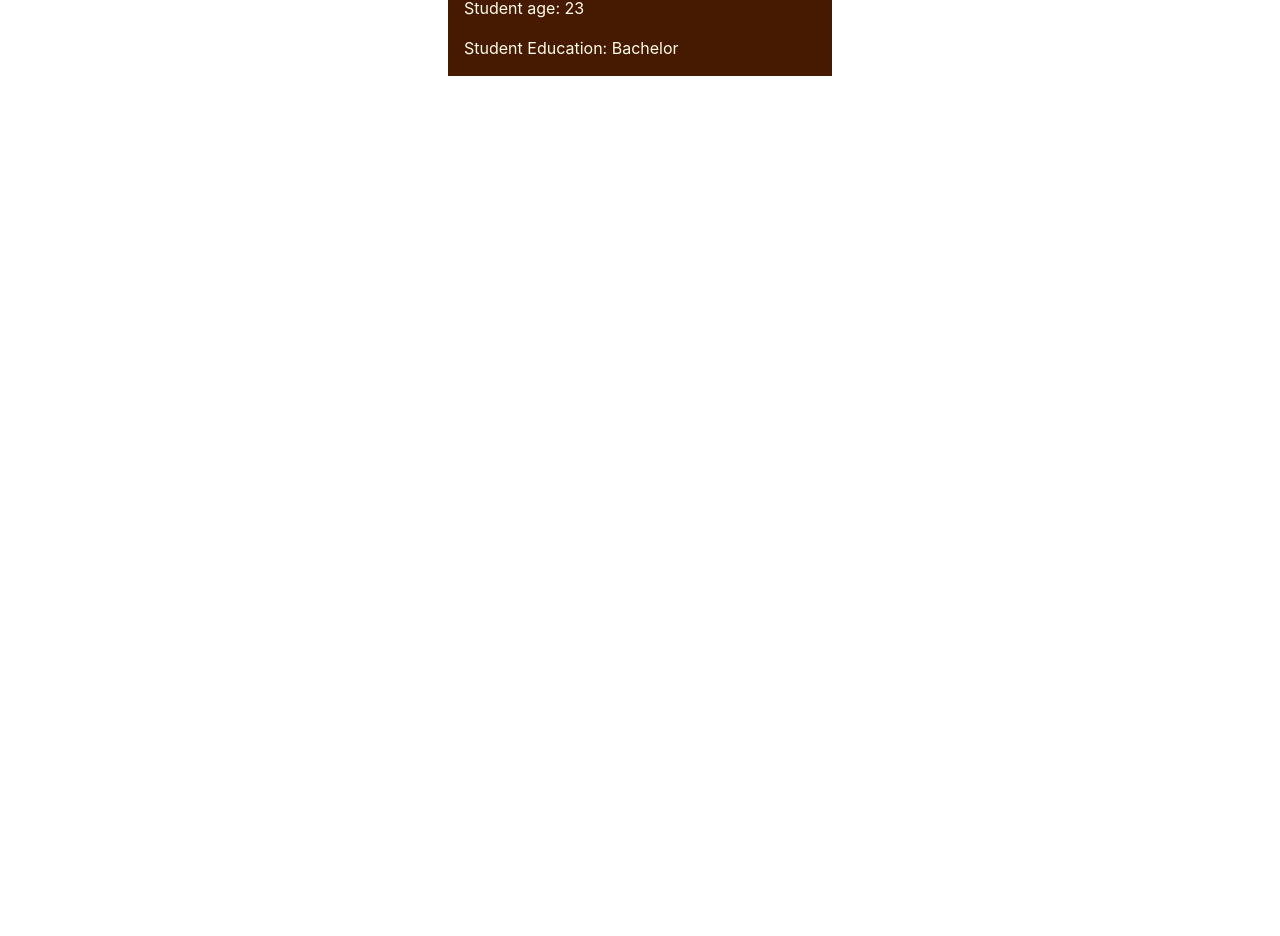
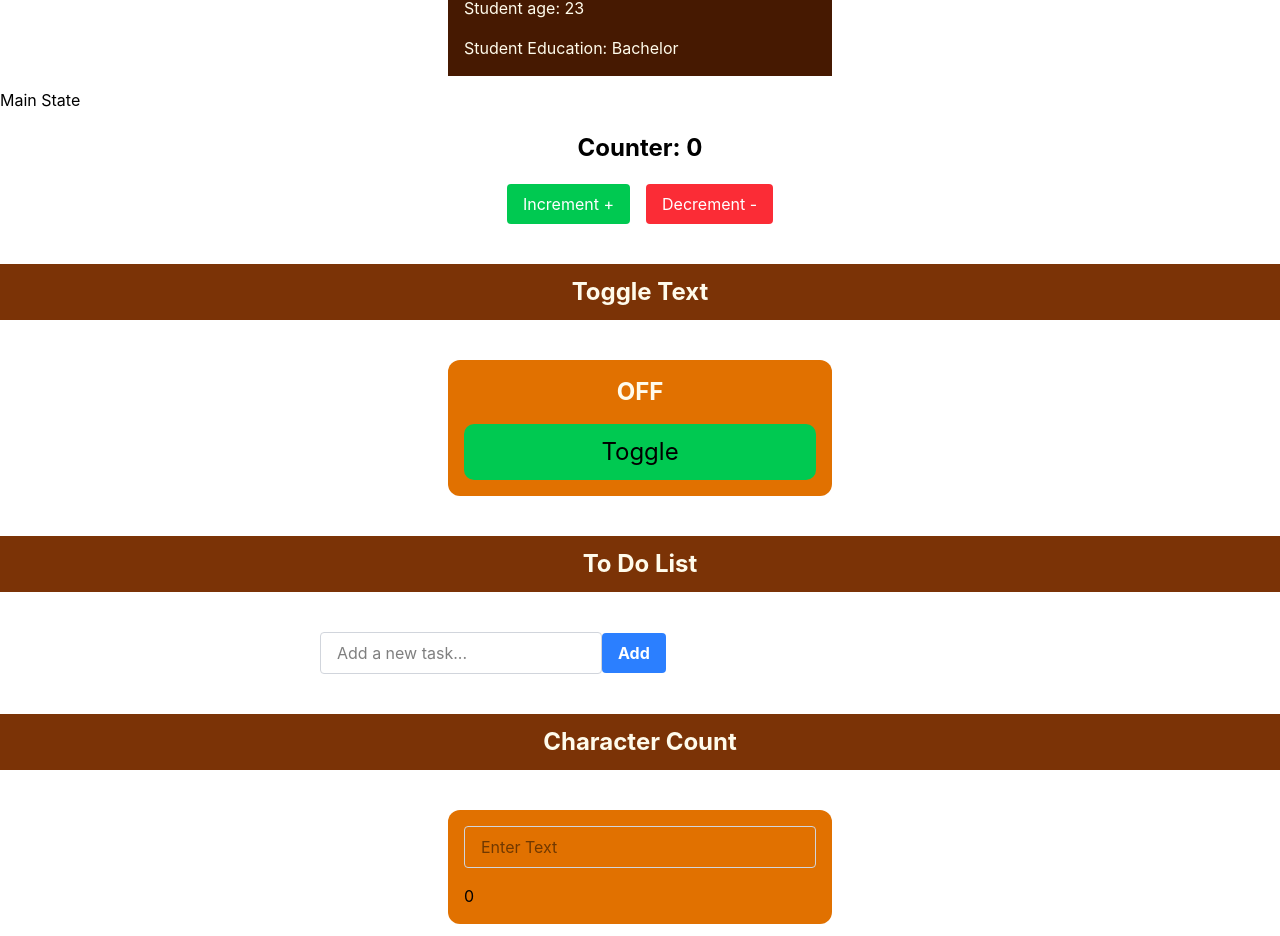
Before and after one commit to muhammadali-aza/reactjs, a React (Vite) app: page / in a window 1280 px wide. Shown: the part 3556-4492 px from the top of the page. Before the commit the page ends 3644 px from the top, so only its background shows below. Built offline with nearby package versions, Linux system fonts and the light colour scheme.

Commit message:
useState Hooks

```diff
--- a/src/App.jsx
+++ b/src/App.jsx
@@ -1,8 +1,11 @@
 import UserCardProps from "./components/UserCardProps";
+import MainState from "./stateManagement/MainState";
 
 export default function App() {
   return <>
   {/* UserCard Components & Props */}
   <UserCardProps />
+  {/* State Management */}
+  <MainState />
   </>
 }
--- /dev/null
+++ b/src/stateManagement/Counter.jsx
@@ -0,0 +1,15 @@
+import { useState } from "react"
+
+export default function Counter() {
+    const [counter, setcounter] = useState(0)
+
+    return <>
+    <div className="max-w-1/2 m-auto text-center">
+    <h1 className="text-2xl font-bold my-5">Counter: {counter}</h1>
+    <div className="flex justify-center space-x-4">
+    <button onClick={() => setcounter(counter + 1)} className="bg-green-500 text-white px-4 py-2 rounded">Increment +</button>
+    <button onClick={() => setcounter(counter - 1)} className="bg-red-500 text-white px-4 py-2 rounded">Decrement -</button>
+    </div>
+    </div>
+    </>
+}
--- /dev/null
+++ b/src/stateManagement/CounterCount.jsx
@@ -0,0 +1,12 @@
+import { useState } from "react"
+
+export default function CounterCount() {
+    const [text, settext] = useState("")
+    return <>
+    <h1 className="bg-amber-900 my-10 p-3 text-center text-amber-50 font-bold text-2xl ">Character Count</h1>
+    <div className="bg-amber-600 max-w-sm m-auto  my-3 p-4 grid grid-cols-1 gap-4 items-center rounded-[12px]">
+        <input type="text" placeholder="Enter Text" required className="border border-gray-300 rounded py-2 px-4 focus:outline-none focus:ring-2 focus:ring-blue-500" onChange={(e) => settext(e.target.value)}/>
+        <p>{text.length}</p>
+    </div>
+    </>
+}
--- /dev/null
+++ b/src/stateManagement/MainState.jsx
@@ -0,0 +1,14 @@
+import Counter from "./Counter";
+import CounterCount from "./CounterCount";
+import ToDo from "./ToDo";
+import ToggleText from "./ToggleText";
+
+export default function MainState() {
+    return <>
+    <h1>Main State</h1>
+    <Counter />
+    <ToggleText />
+    <ToDo />
+    <CounterCount />
+    </>
+}
--- /dev/null
+++ b/src/stateManagement/ToDo.jsx
@@ -0,0 +1,25 @@
+import { useState } from "react"
+
+export default function ToDo() {
+    const [tasks, settasks] = useState("")
+    const [lists, setlists] = useState([])
+
+    const addList = () => {
+        setlists([...lists, tasks])
+        settasks("")
+    }
+    return <>
+    <h1 className="bg-amber-900 my-10 p-3 text-center text-amber-50 font-bold text-2xl ">To Do List</h1>
+    <div className="max-w-1/2 m-auto ">
+        <input type="text" placeholder="Add a new task..." required value={tasks} onChange={(e) => settasks(e.target.value)} className="border border-gray-300 rounded py-2 px-4 focus:outline-none focus:ring-2 focus:ring-blue-500"/>
+        <button onClick={addList} className="bg-blue-500 hover:bg-blue-700 text-white font-bold py-2 px-4 rounded">
+            Add
+        </button>
+        <ul className="space-y-2 mt-4">
+            {lists.map((list, index) => {
+                return <li key={index} className="bg-black text-amber-50 w-50 p-0.5 rounded-2xl">{list}</li>
+            })}
+        </ul>
+    </div>
+    </>
+}
--- /dev/null
+++ b/src/stateManagement/ToggleText.jsx
@@ -0,0 +1,15 @@
+import { useState } from "react"
+
+export default function ToggleText() {
+    const [toggle, settoggle] = useState(false);
+    function ToggleBtn() {
+       settoggle(!toggle);
+    }
+    return <>
+    <h1 className="bg-amber-900 my-10 p-3 text-center text-amber-50 font-bold text-2xl ">Toggle Text</h1>
+    <div className="bg-amber-600 max-w-sm m-auto  my-3 p-4 grid grid-cols-1 gap-4 items-center rounded-[12px]">
+        <p className="text-2xl font-bold text-amber-50 text-center">{toggle ? "ON" : "OFF" } </p>
+        <button onClick={ToggleBtn} className="bg-green-500 p-3 rounded-[10px] text-2xl">Toggle</button>
+    </div>
+    </>
+}
```
